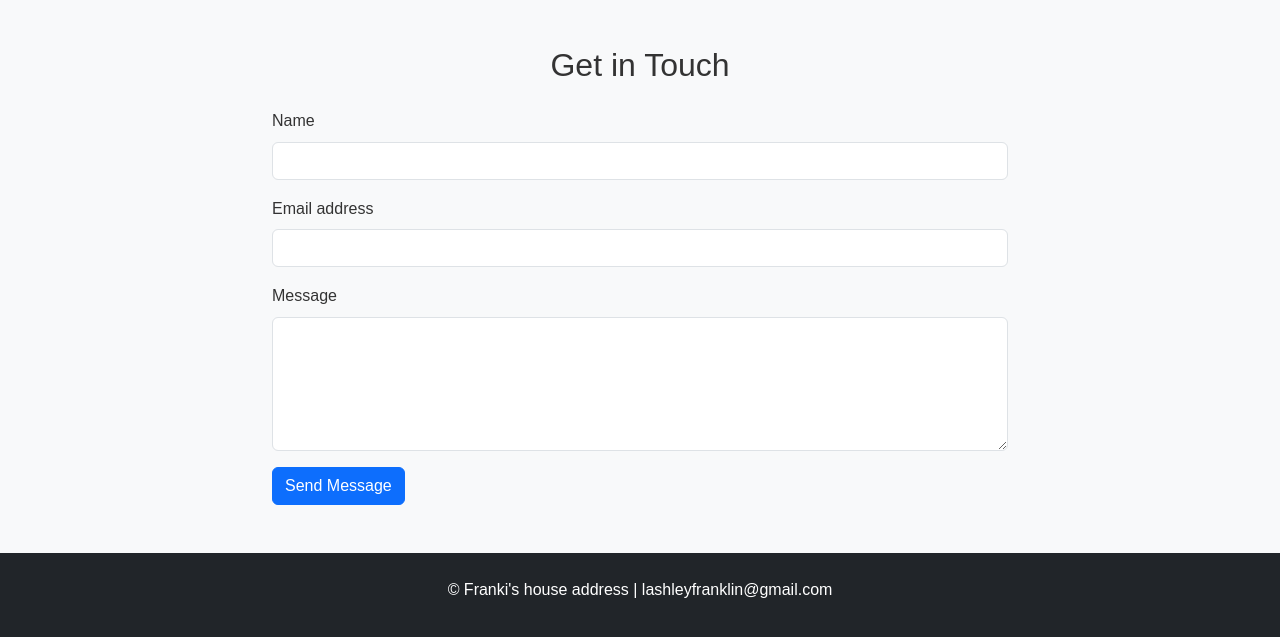
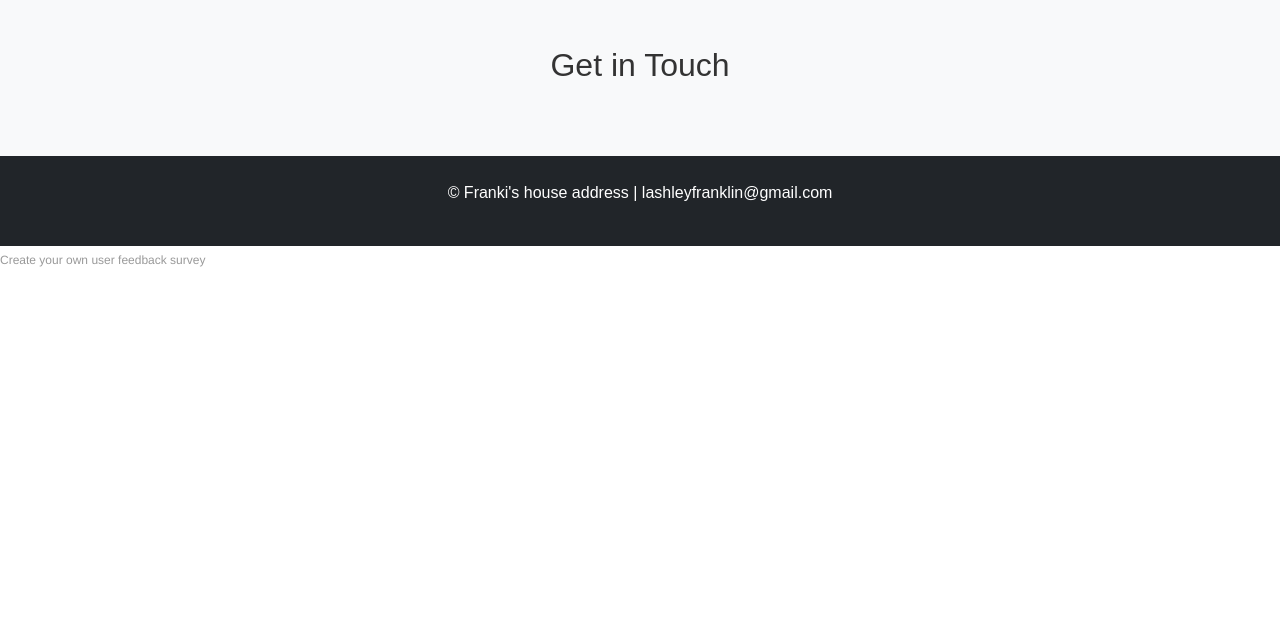
Before and after one commit to puddin8647/camp_franki, a plain HTML site: page index.html in a window 1280 px wide. Shown: the part 2968-3605 px from the top of the page. After the commit the page ends 3239 px from the top, so only its background shows below. Drawn offline with nearby package versions, Linux system fonts and the light colour scheme; a script that the page names is missing.

Commit message:
test survey

```diff
--- a/index.html
+++ b/index.html
@@ -197,21 +197,6 @@
             <h2 class="text-center mb-4">Get in Touch</h2>
             <div class="row justify-content-center">
                 <div class="col-md-8">
-                    <form action="https://formsubmit.co/oneal.ashleyc@gmail.com" method="POST">
-                        <div class="mb-3">
-                            <label for="name" class="form-label">Name</label>
-                            <input type="text" class="form-control" id="name" required>
-                        </div>
-                        <div class="mb-3">
-                            <label for="email" class="form-label">Email address</label>
-                            <input type="email" class="form-control" id="email" required>
-                        </div>
-                        <div class="mb-3">
-                            <label for="message" class="form-label">Message</label>
-                            <textarea class="form-control" id="message" rows="5" required></textarea>
-                        </div>
-                        <button type="submit" class="btn btn-primary">Send Message</button>
-                    </form>
                 </div>
             </div>
         </div>
@@ -225,6 +210,7 @@
 
     <script src="https://cdn.jsdelivr.net/npm/bootstrap@5.3.3/dist/js/bootstrap.bundle.min.js"></script>
     <script src="script.js"></script>
+    <script>(function(t,e,s,n){var o,a,c;t.SMCX=t.SMCX||[],e.getElementById(n)||(o=e.getElementsByTagName(s),a=o[o.length-1],c=e.createElement(s),c.type="text/javascript",c.async=!0,c.id=n,c.src="https://widget.surveymonkey.com/collect/website/js/tRaiETqnLgj758hTBazgd6TSw2KGv8z_2BUfWh_2B3S_2BaBigW5M0K8xyQaJqhlYdERiN.js",a.parentNode.insertBefore(c,a))})(window,document,"script","smcx-sdk");</script><a style="font: 12px Helvetica, sans-serif; color: #999; text-decoration: none;" href=www.surveymonkey.com> Create your own user feedback survey </a>
 </body>
 
 </html>
```
